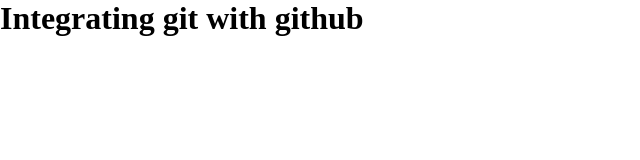
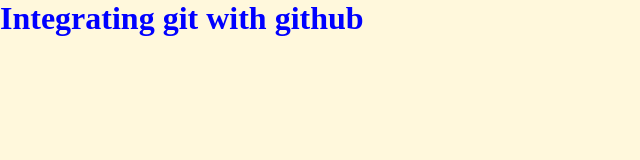
Before and after one commit to vikramintech/cde, a plain HTML site: page index.html in a window 1280 px wide. Shown: the whole page, without its empty margins (0-640 px from the left). Drawn offline with Linux system fonts and the light colour scheme.

Commit message:
add backgroung and text color

```diff
--- a/styles.css
+++ b/styles.css
@@ -3,3 +3,8 @@
     padding: 0px;
     box-sizing: border-box;
 }
+
+body{
+    background-color: cornsilk;
+    color:blue
+}0
```
